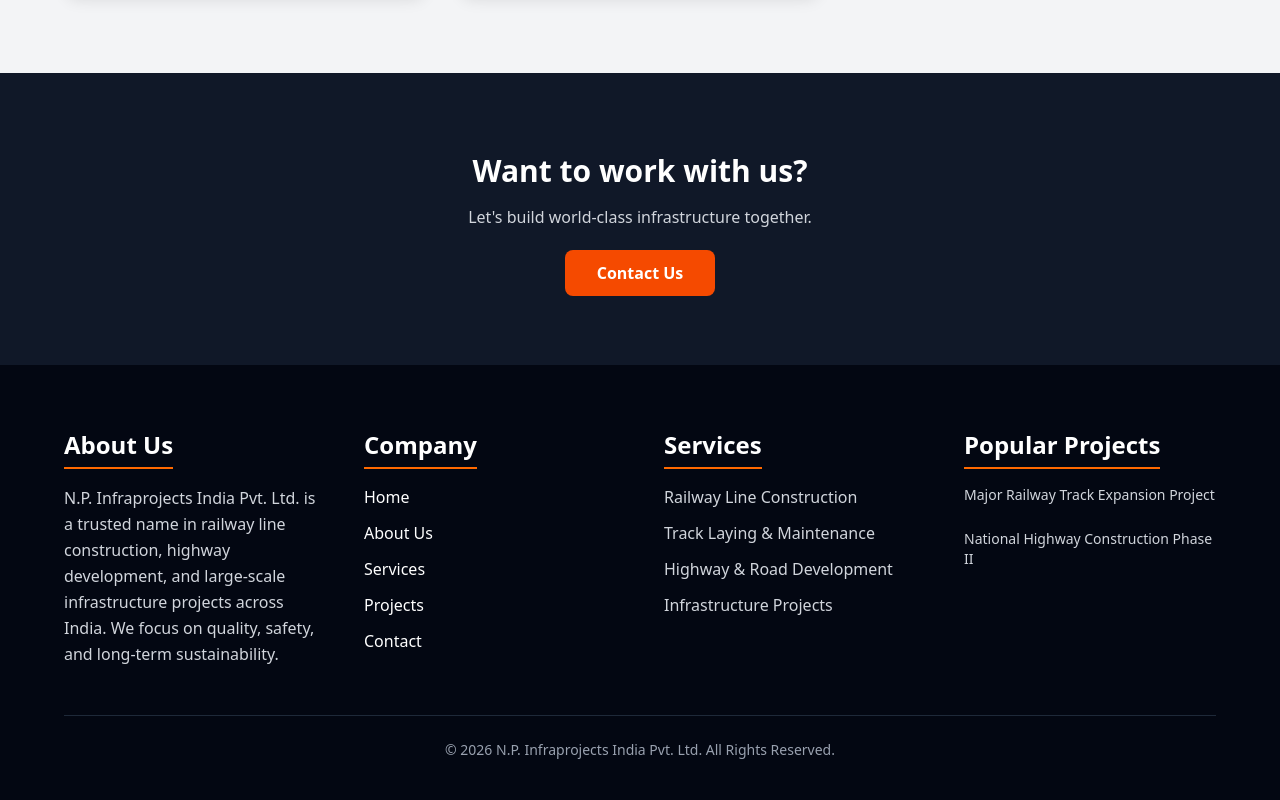
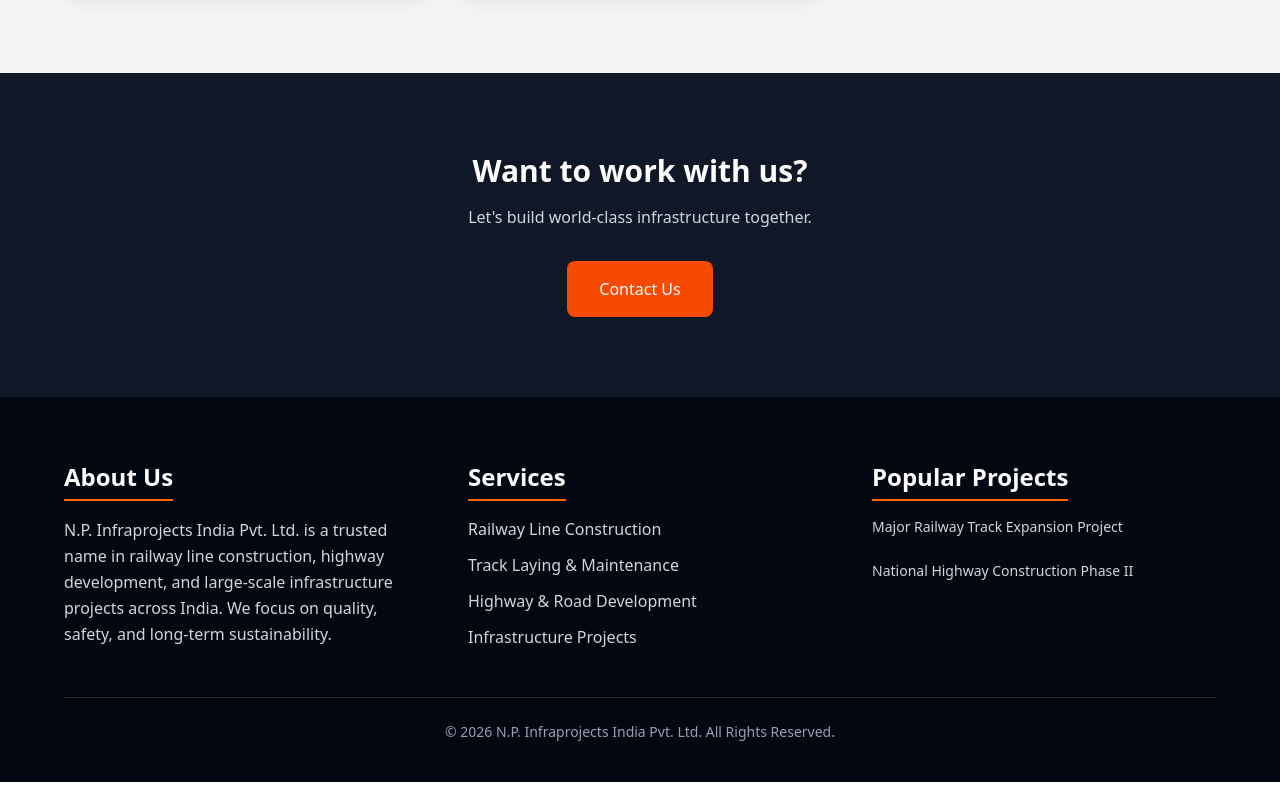
Before and after one commit to TxDrago/np-infraprojects, a Next.js app: page /projects in a window 1280 px wide. Shown: the part 1651-2451 px from the top of the page. Built offline with nearby package versions, Linux system fonts and the light colour scheme.

Commit message:
Corrections

```diff
--- a/src/app/aboutus/page.js
+++ b/src/app/aboutus/page.js
@@ -1,6 +1,8 @@
 "use client";
 
 import { motion } from "framer-motion";
+import Link from "next/link";
+import { usePathname } from "next/navigation";
 
 const leaders = [
   {
@@ -32,6 +34,16 @@
 
 
 export default function aboutus() {
+
+   const pathname = usePathname();
+
+    const linkClass = (path) =>
+      `transition ${
+        pathname === path
+          ? "text-orange-500 font-semibold border-b-2 border-orange-500"
+          : "hover:text-orange-500"
+      }`;
+
   return (
     <div className="bg-white overflow-hidden">
 
@@ -214,11 +226,11 @@
         <h2 className="text-2xl md:text-3xl font-bold mb-6">
           Let's Build The <span className="text-orange-500">Future</span> Together
         </h2>
-
+<Link href="/contact" className={linkClass("/contact")}>
         <button className="bg-orange-600 text-white px-6 md:px-8 py-3 md:py-4 rounded-lg hover:bg-orange-700 transition">
           Contact Us
         </button>
-
+          </Link>
       </section>
 
     </div>
--- a/src/app/contact/page.js
+++ b/src/app/contact/page.js
@@ -165,7 +165,7 @@
                 Phone Number
               </h4>
               <p className="text-gray-300 mt-2">
-                +91 xxxxx xxxxx
+                +91 94059 11203
               </p>
             </div>
 
--- a/src/app/page.js
+++ b/src/app/page.js
@@ -352,21 +352,21 @@
             <div>
               <h5 className="text-orange-500 font-semibold">Location</h5>
               <p className="text-gray-300">
-                Greater Noida, West - 201009
+                127, Tilak Nagar, Chhatrapati Sambhajinagar,  Aurangabad 431001
               </p>
             </div>
 
             <div>
               <h5 className="text-orange-500 font-semibold">Phone</h5>
               <p className="text-gray-300">
-                +91 9580364089
+              +91 94059 11203
               </p>
             </div>
 
             <div>
               <h5 className="text-orange-500 font-semibold">Email</h5>
               <p className="text-gray-300">
-                info@savvyr.in
+                info@npinfaraindia.in
               </p>
             </div>
           </div>
--- a/src/app/projects/page.js
+++ b/src/app/projects/page.js
@@ -3,6 +3,8 @@
 import Image from "next/image";
 import { motion } from "framer-motion";
 import { useState } from "react";
+import Link from "next/link";
+import { usePathname } from "next/navigation";
 
 const fadeUp = {
   hidden: { opacity: 0, y: 60 },
@@ -106,6 +108,15 @@
     setOpenIndex(openIndex === index ? null : index);
   };
 
+    const pathname = usePathname();
+
+    const linkClass = (path) =>
+      `transition ${
+        pathname === path
+          ? "text-orange-500 font-semibold border-b-2 border-orange-500"
+          : "hover:text-orange-500"
+      }`;
+
   return (
     <div>
       {/* HERO */}
@@ -199,12 +210,11 @@
           Let's build world-class infrastructure together.
         </p>
 
-        <a
-          href="/contact"
-          className="bg-orange-600 px-8 py-3 rounded-lg font-semibold hover:bg-orange-500 transition"
-        >
+       <Link href="/contact" className={linkClass("/contact")}>
+        <button className="bg-orange-600 text-white px-6 md:px-8 py-3 md:py-4 rounded-lg hover:bg-orange-700 transition">
           Contact Us
-        </a>
+        </button>
+          </Link>
       </section>
     </div>
   );
--- a/src/components/Footer/Footer.js
+++ b/src/components/Footer/Footer.js
@@ -8,7 +8,7 @@
     <footer className="bg-gray-950 text-white relative pt-16 pb-10 px-6 md:px-16">
 
       {/* Top Grid */}
-      <div className="max-w-7xl mx-auto grid grid-cols-1 md:grid-cols-2 lg:grid-cols-4 gap-12">
+      <div className="max-w-7xl mx-auto grid grid-cols-1 md:grid-cols-2 lg:grid-cols-3 gap-15">
 
         {/* About Us */}
         <div>
@@ -25,7 +25,7 @@
         </div>
 
         {/* Company */}
-        <div>
+        {/* <div>
           <h3 className="text-2xl font-semibold mb-6 relative inline-block">
             Company
             <span className="absolute left-0 -bottom-2 w-full h-[2px] bg-orange-500"></span>
@@ -57,7 +57,7 @@
               </Link>
             </li>
           </ul>
-        </div>
+        </div> */}
 
         {/* Services */}
         <div>
@@ -66,16 +66,16 @@
             <span className="absolute left-0 -bottom-2 w-full h-[2px] bg-orange-500"></span>
           </h3>
           <ul className="space-y-3 text-gray-300">
-            <li className="hover:text-orange-500 transition cursor-pointer">
+            <li className="hover:text-orange-500 transition ">
               Railway Line Construction
             </li>
-            <li className="hover:text-orange-500 transition cursor-pointer">
+            <li className="hover:text-orange-500 transition ">
               Track Laying & Maintenance
             </li>
-            <li className="hover:text-orange-500 transition cursor-pointer">
+            <li className="hover:text-orange-500 transition ">
               Highway & Road Development
             </li>
-            <li className="hover:text-orange-500 transition cursor-pointer">
+            <li className="hover:text-orange-500 transition ">
               Infrastructure Projects
             </li>
           </ul>
```
